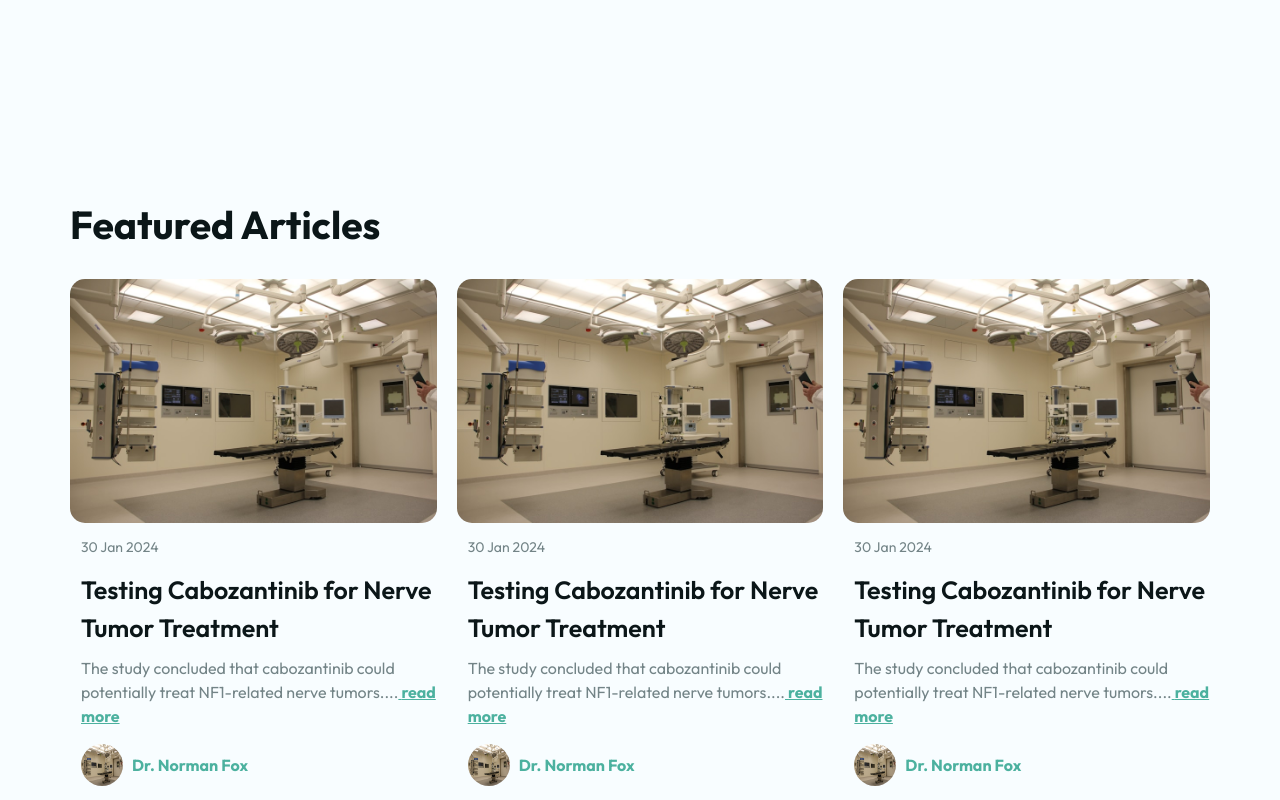
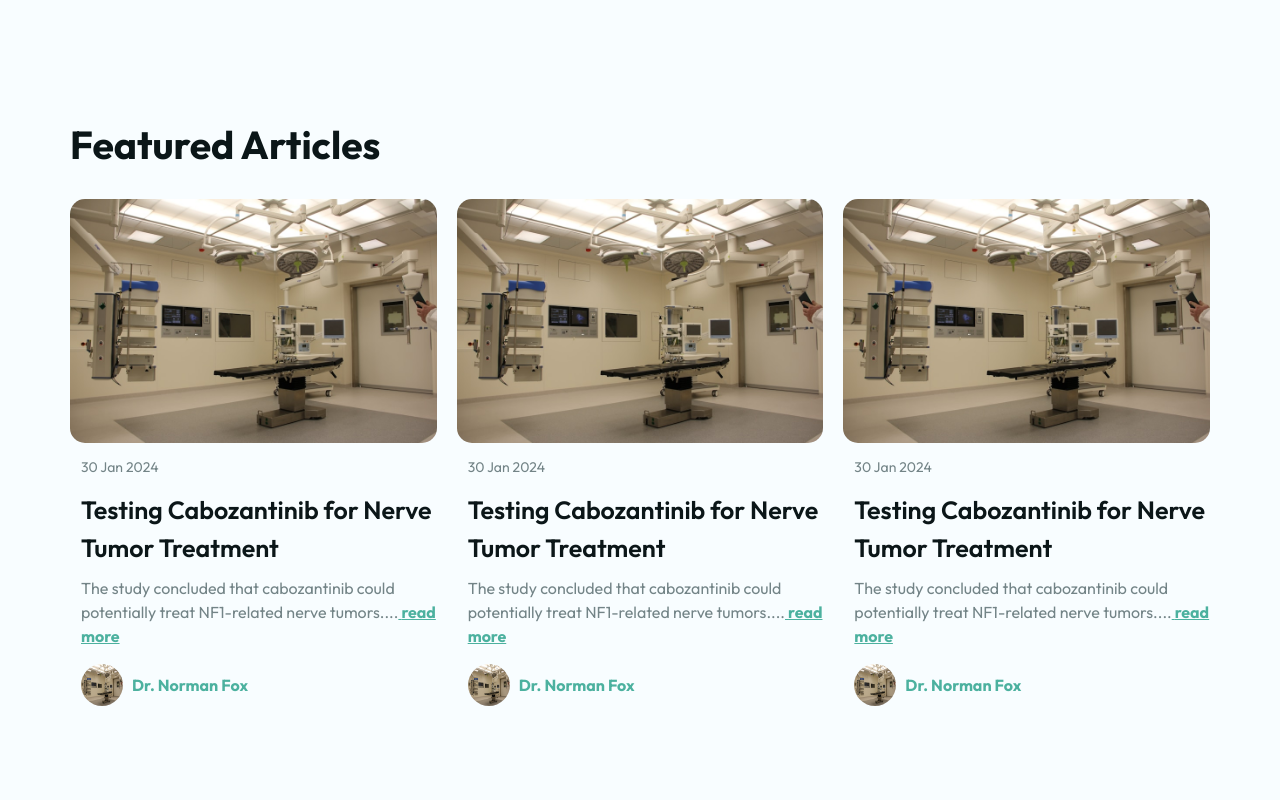
Before and after one commit to kyle94024/NFWebsite, a Next.js app: page / in a window 1280 px wide. Shown: the part 680-1480 px from the top of the page. Built offline with nearby package versions, Linux system fonts and the light colour scheme.

Commit message:
updated spacings

```diff
--- a/package.json
+++ b/package.json
@@ -11,7 +11,6 @@
   "dependencies": {
     "@radix-ui/react-icons": "^1.3.0",
     "@radix-ui/react-slot": "^1.1.0",
-    "@tinymce/tinymce-react": "^5.1.1",
     "class-variance-authority": "^0.7.0",
     "clsx": "^2.1.1",
     "lucide-react": "^0.451.0",
--- a/src/app/Home.scss
+++ b/src/app/Home.scss
@@ -63,7 +63,7 @@
     }
 
     &__featured-articles {
-        padding-top: 8rem;
+        // padding-top: 8rem;
         padding-bottom: 8rem;
 
         & > .boxed {
--- a/src/components/HomeServiceBanner/HomeServiceBanner.scss
+++ b/src/components/HomeServiceBanner/HomeServiceBanner.scss
@@ -1,4 +1,6 @@
 .service-banner {
+    margin-block: 8rem;
+
     background: url("../../assets/home/home-cta-1-bg.webp"),
         linear-gradient(90deg, #0b1618 0%, #233437 100%);
     background-repeat: no-repeat;
--- a/src/components/SubscriptionBanner/SubscriptionBanner.scss
+++ b/src/components/SubscriptionBanner/SubscriptionBanner.scss
@@ -1,4 +1,6 @@
 .subscription-banner {
+    margin-block: 8rem;
+
     border-radius: 2rem;
     padding: 4rem 4rem 7rem;
 
```
Also changed, not shown: 1 other file (tests, documents, lock files or other folders).
